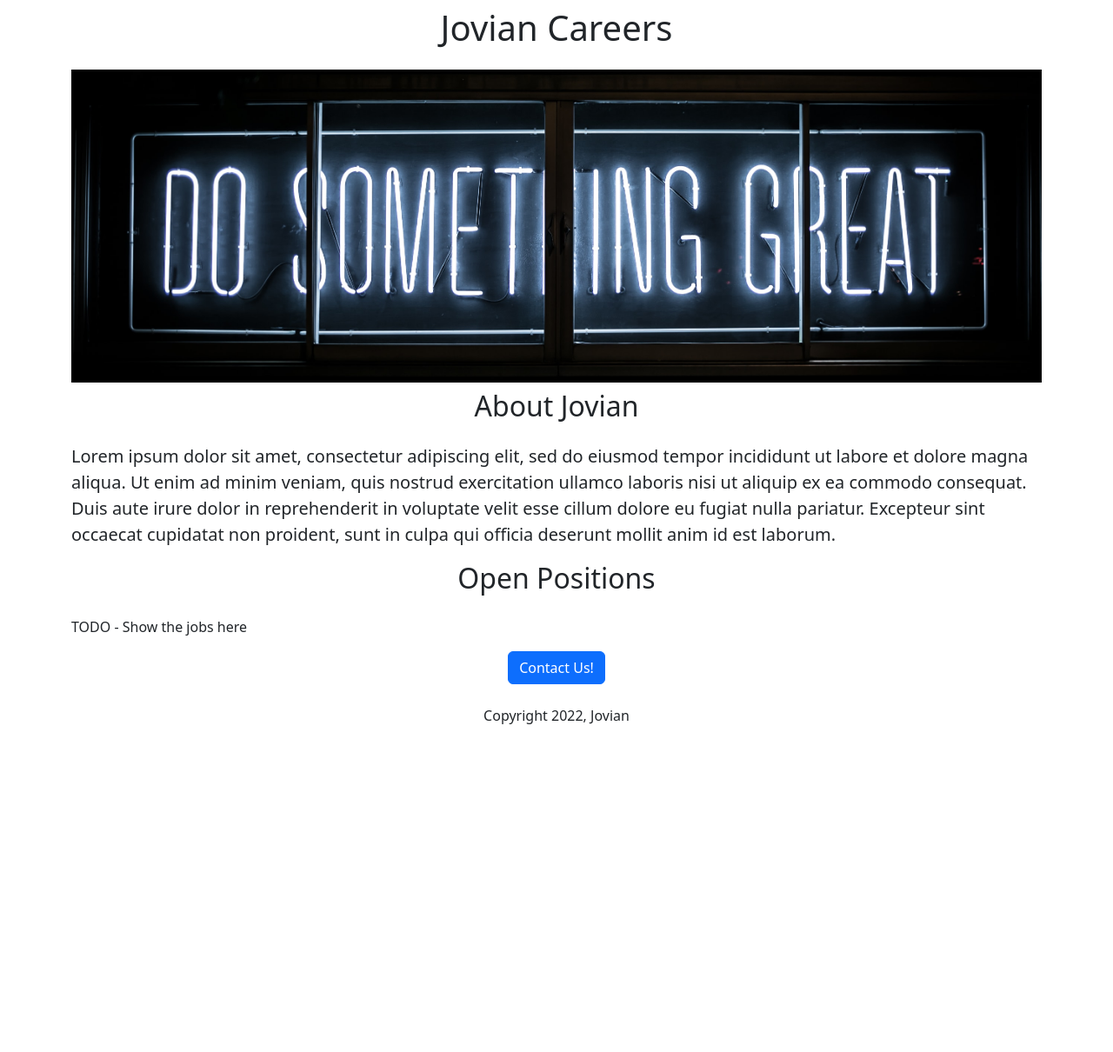
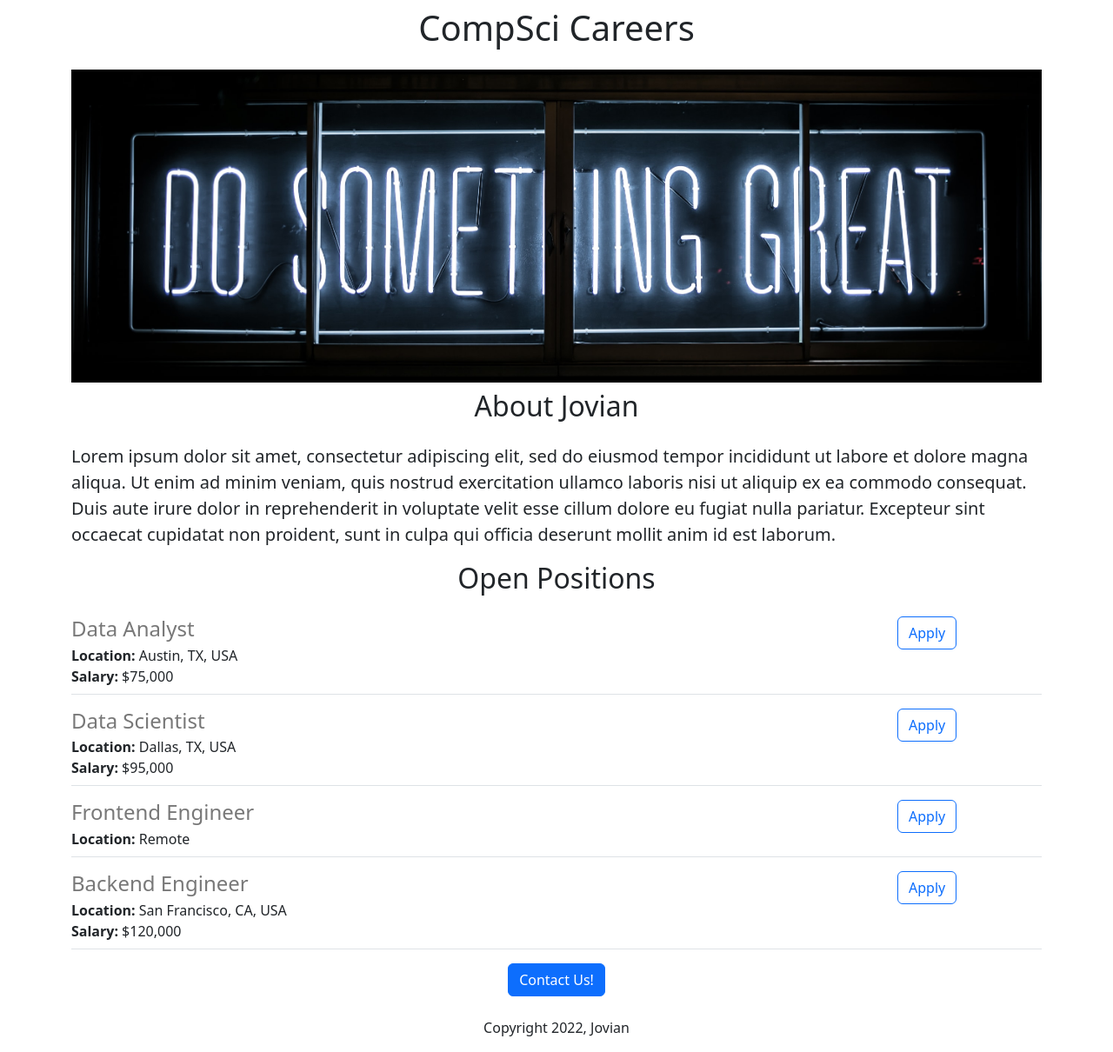
Before and after one commit to splineguy/jovian-careers-website, a Flask app: page / in a window 1280 px wide. Shown: the whole page at 87% size. Before the commit the page ends 833 px from the top, so only its background shows below. Run offline with Flask 2, Linux system fonts and the light colour scheme.

Commit message:
Include Dynamic data and deploy api

```diff
--- a/app.py
+++ b/app.py
@@ -1,10 +1,38 @@
-from flask import Flask, render_template
+from flask import Flask, render_template, jsonify
 
 app = Flask(__name__)
 
+JOBS = [{
+  'id': 1,
+  'title': 'Data Analyst',
+  'location': 'Austin, TX, USA',
+  'salary': '$75,000'
+}, {
+  'id': 2,
+  'title': 'Data Scientist',
+  'location': 'Dallas, TX, USA',
+  'salary': '$95,000'
+}, {
+  'id': 3,
+  'title': 'Frontend Engineer',
+  'location': 'Remote'
+}, {
+  'id': 4,
+  'title': 'Backend Engineer',
+  'location': 'San Francisco, CA, USA',
+  'salary': '$120,000'
+}]
+
+
 @app.route("/")
 def hello_world():
-  return render_template('home.html')
+  return render_template('home.html', jobs=JOBS, company="CompSci")
+
+
+@app.route("/api/jobs")
+def list_jobs():
+  return jsonify(JOBS)
+
 
 if __name__ == "__main__":
   app.run(host='0.0.0.0', debug=True)
--- a/templates/home.html
+++ b/templates/home.html
@@ -1,7 +1,7 @@
 <!DOCTYPE html>
 <html>
   <head>
-    <title>Jovian Careers</title>
+    <title>{{company}} Careers</title>
     <meta charset="utf-8">
     <meta name="viewport" content="width=device-width, initial-scale=1">
     <link href="https://cdn.jsdelivr.net/npm/bootstrap@5.3.0-alpha1/dist/css/bootstrap.min.css" rel="stylesheet" integrity="sha384-GLhlTQ8iRABdZLl6O3oVMWSktQOp6b7In1Zl3/Jr59b6EGGoI1aFkw7cmDA6j6gD" crossorigin="anonymous">
@@ -15,14 +15,18 @@
   </head>
   <body>
     <div class="container">
-      <h1 class="text-center mt-2 mb-4">Jovian Careers</h1>
+      <h1 class="text-center mt-2 mb-4">{{company}} Careers</h1>
       <img class="img-fluid" id="banner" src="https://jovian-careers-website.splineguy.repl.co/static/banner.jpg">
       <h2 class="text-center mt-2 mb-4">About Jovian</h2>
       <p class="lead">
         Lorem ipsum dolor sit amet, consectetur adipiscing elit, sed do eiusmod tempor incididunt ut labore et dolore magna aliqua. Ut enim ad minim veniam, quis nostrud exercitation ullamco laboris nisi ut aliquip ex ea commodo consequat. Duis aute irure dolor in reprehenderit in voluptate velit esse cillum dolore eu fugiat nulla pariatur. Excepteur sint occaecat cupidatat non proident, sunt in culpa qui officia deserunt mollit anim id est laborum.
       </p>
       <h2 class="text-center mt-2 mb-4">Open Positions</h2>
-      <p>TODO - Show the jobs here</p>
+      <div>
+        {% for job in jobs %}
+          {% include 'jobitem.html' %}
+        {% endfor %}
+      </div>
       <div class="text-center">
         <button class="btn btn-primary btn-large">Contact Us!</button>
         <p class="mt-4">Copyright 2022, Jovian</p>
--- /dev/null
+++ b/templates/jobitem.html
@@ -0,0 +1,21 @@
+
+<div class="border-bottom" style="margin-bottom:16px;padding-bottom:8px">
+  <div class="row">
+    <div class="col-10">
+      <h4 style="color:rgb(120,120,120); margin-bottom:4px;">
+        {{job['title']}}
+      </h4>
+      <div>
+        <b>Location:</b> {{job['location']}}
+      </div>
+      {% if 'salary' in job %}
+      <div>
+        <b>Salary:</b> {{job['salary']}}
+      </div>
+      {% endif %}
+    </div>
+    <div class="col-2">
+      <button type="button" class="btn btn-outline-primary">Apply</button>
+    </div>
+ </div>
+</div>
```
